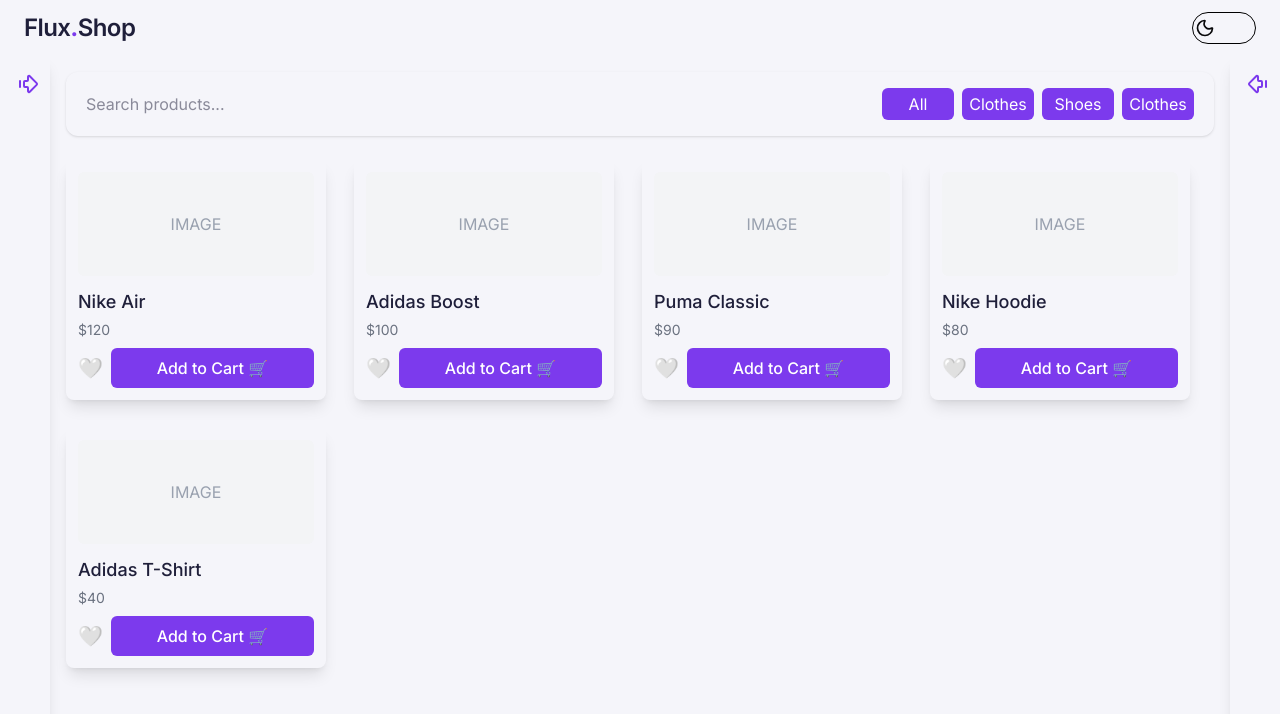
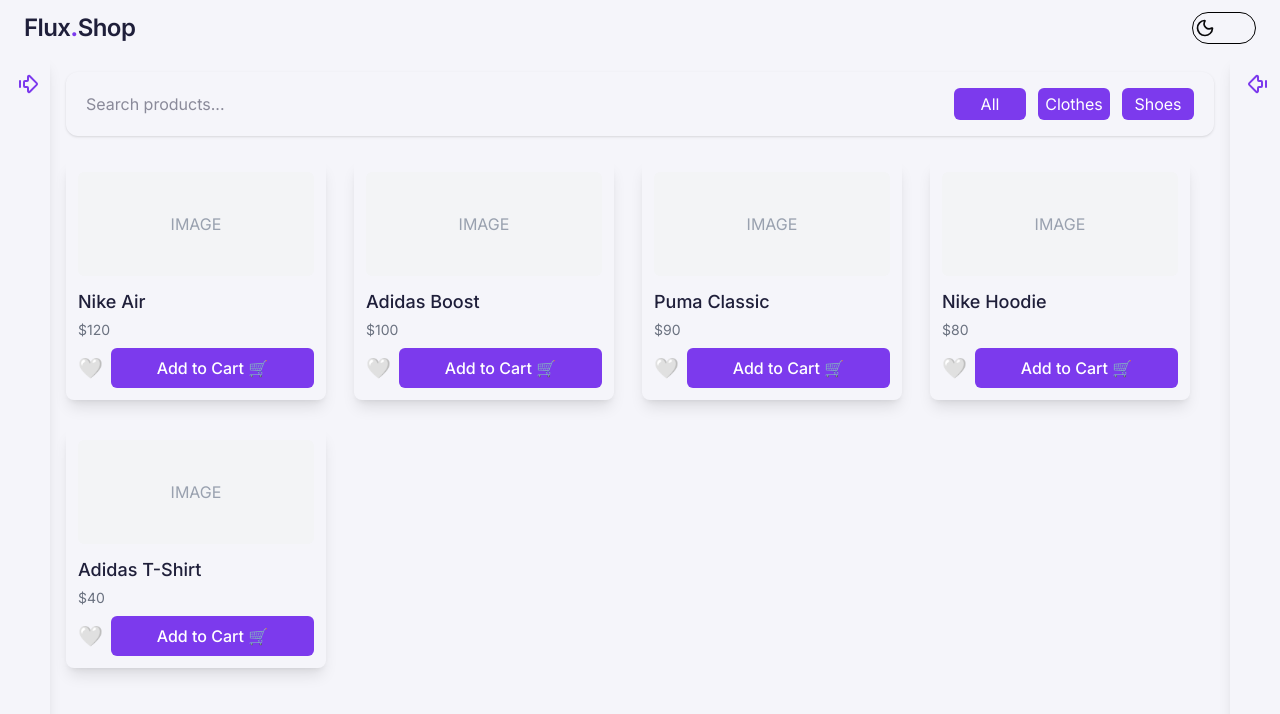
Before and after one commit to VladislavProhorov123/Shop-Zustand, a React (Vite) app: page / in a window 1280 px wide. Shown: the top 714 px of the page. Built offline with nearby package versions, Linux system fonts and the light colour scheme.

Commit message:
Update ProductsHeader Tabs

```diff
--- a/src/layout/LeftSidebar.tsx
+++ b/src/layout/LeftSidebar.tsx
@@ -1,32 +1,71 @@
-import { ArrowBigLeftDashIcon, ArrowBigRightDash } from 'lucide-react'
-import React from 'react'
+import { ArrowBigLeftDashIcon, ArrowBigRightDash } from "lucide-react";
+import React from "react";
+import {
+  useMaxPrice,
+  useMinPrice,
+  useMinRating,
+  useSelectedBrand,
+  useSetInStockOnly,
+  useSetMaxPrice,
+  useSetMinPrice,
+  useSetMinRating,
+  useSetSelectedBrand,
+  useShowInStockOnly,
+} from "../store/filter-store";
 
 interface LeftSidebarProps {
-  isOpen: boolean,
-  toggle: () => void
+  isOpen: boolean;
+  toggle: () => void;
 }
 
-export default function LeftSidebar({isOpen, toggle, brands, selectedBrand, setSelectedBrand}:LeftSidebarProps) {
+export default function LeftSidebar({ isOpen, toggle }: LeftSidebarProps) {
+  const selectedBrand = useSelectedBrand();
+  const setBrand = useSetSelectedBrand();
+
+  const minPrice = useMinPrice();
+  const setMinPrice = useSetMinPrice();
+
+  const maxPrice = useMaxPrice();
+  const setMaxPrice = useSetMaxPrice();
+
+  const minRating = useMinRating();
+  const setMinRating = useSetMinRating();
+
+  const showInStockOnly = useShowInStockOnly();
+  const setShowInStockOnly = useSetInStockOnly();
+
   return (
-    <aside className={`text-[var(--color-text-primary)] h-full
+    <aside
+      className={`text-[var(--color-text-primary)] h-full
     bg-[var(--color-bg-alt)]
     shadow-lg p-4 rounded-r-lg
-    transition-all duration-300 ${isOpen ? 'w-[220px]' : 'w-[50px]'} overflow-hidden`}>
+    transition-all duration-300 ${
+      isOpen ? "w-[220px]" : "w-[50px]"
+    } overflow-hidden`}
+    >
       {isOpen ? (
         <>
-        <p>LEFT SIDEBAR (FILTERS)</p>
-        <button onClick={toggle}><ArrowBigLeftDashIcon stroke="var(--color-accent)" /></button>
+          <p>LEFT SIDEBAR (FILTERS)</p>
+          <button onClick={toggle}>
+            <ArrowBigLeftDashIcon stroke="var(--color-accent)" />
+          </button>
 
-        {brands.map((brand) => (
-          <label key={brand} className='block cursor-pointer'>
-            <input type="radio" name='brand' value={brand} checked={selectedBrand === brand} onChange={() => setSelectedBrand(brand)} />
-            {brand}
-          </label>
-        ))}
+          {["All", "Nike", "Adidas", "Puma"].map((brand) => (
+            <label htmlFor="">
+              <input
+                type="radio"
+                checked={selectedBrand === brand}
+                onChange={() => setBrand(brand)}
+              />
+              {brand}
+            </label>
+          ))}
         </>
       ) : (
-        <button onClick={toggle}><ArrowBigRightDash stroke="var(--color-accent)" /></button>
+        <button onClick={toggle}>
+          <ArrowBigRightDash stroke="var(--color-accent)" />
+        </button>
       )}
     </aside>
-  )
+  );
 }
--- a/src/products/ProductsHeader.tsx
+++ b/src/products/ProductsHeader.tsx
@@ -1,12 +1,18 @@
 import React, { useState } from "react";
+import {
+  useCategory,
+  useSearchTerm,
+  useSetCategory,
+  useSetSearchTerm,
+} from "../store/filter-store";
 
-export default function ProductsHeader({
-  searchTerm,
-  setSearchTerm,
-  category,
-  setCategory,
-  categories,
-}) {
+export default function ProductsHeader() {
+  const searchTerm = useSearchTerm();
+  const setSearchTerm = useSetSearchTerm();
+
+  const category = useCategory();
+  const setCategory = useSetCategory();
+
   return (
     <div className="mb-6 flex items-center justify-between rounded-xl bg-[var(--color-bg-alt)] px-5 py-4 shadow-sm text-[var(--color-text-primary)]">
       <input
@@ -17,13 +23,13 @@
         placeholder="Search products..."
       />
 
-      <div className="flex gap-2">
-        {categories.map((cat) => (
+      <div className="flex gap-3">
+
+      {["All", "Clothes", "Shoes"].map((cat) => (
         <button
           className="bg-[var(--color-btn-bg)] hover:bg-purple-600 text-white w-18 h-8 rounded-md cursor-pointer"
           key={cat}
-            onClick={() => setCategory(cat)}
-          >
+          onClick={() => setCategory(cat)}>
           {cat}
         </button>
       ))}
--- a/src/products/ProductsList.tsx
+++ b/src/products/ProductsList.tsx
@@ -1,8 +1,26 @@
 import React, { useState } from "react";
 import ProductCard from "./ProductCard";
 import { product } from "../data/data";
+import { useFilterStore } from "../store/filter-store";
 
-export default function ProductsList({filteredProducts}) {
+export default function ProductsList() {
+  const {
+    searchTerm,
+    category,
+    selectedBrand,
+    minPrice,
+    maxPrice,
+    minRating,
+    showInStockOnly,
+  } = useFilterStore();
+
+  const filteredProducts = product
+    .filter((p) => category === "All" || p.category === category)
+    .filter((p) => p.title.toLowerCase().includes(searchTerm.toLowerCase()))
+    .filter((p) => selectedBrand === "All" || p.brand === selectedBrand)
+    .filter((p) => p.price >= minPrice && p.price <= maxPrice)
+    .filter((p) => p.rating >= minRating)
+    .filter((p) => !showInStockOnly || p.inStock);
 
   return (
     <div className="flex flex-wrap gap-7 ">
--- a/src/products/ProductsPage.tsx
+++ b/src/products/ProductsPage.tsx
@@ -4,28 +4,11 @@
 import { product } from "../data/data";
 
 export default function ProductsPage() {
-  const [searchTerm, setSearchTerm] = useState<string>("");
-  const [category, setCategory] = useState<string>("All");
-
-  const categories = ["All", "Clothes", "Shoes", "Clothes"];
-
-
-
-  const filteredProducts = product
-    .filter((p) => p.category === category || category === "All")
-    .filter((p) => p.title.toLowerCase().includes(searchTerm.toLowerCase()))
-
 
   return (
     <section className={`flex-1  flex flex-col p-4 `}>
-      <ProductsHeader
-        searchTerm={searchTerm}
-        setSearchTerm={setSearchTerm}
-        category={category}
-        setCategory={setCategory}
-        categories={categories}
-      />
-      <ProductsList filteredProducts={filteredProducts} />
+      <ProductsHeader/>
+      <ProductsList />
     </section>
   );
 }
--- a/src/store/filter-store.ts
+++ b/src/store/filter-store.ts
@@ -49,7 +49,7 @@
   resetFilters: () => set({ ...initialFilterState }),
 });
 
-const useFilterStore = create<IFilterState>()(
+export const useFilterStore = create<IFilterState>()(
   devtools(
     persist(filterStore, {
       name: "filter-storage",
@@ -64,6 +64,7 @@
 export const useCategory = () => useFilterStore((state) => state.category);
 export const useSetCategory = () =>
   useFilterStore((state) => state.setCategory);
+export const useSelectedBrand = () => useFilterStore((state) => state.selectedBrand);
 export const useSetSelectedBrand = () =>
   useFilterStore((state) => state.setSelectedBrand);
 export const useMinPrice = () => useFilterStore((state) => state.minPrice);
@@ -78,6 +79,6 @@
 export const useShowInStockOnly = () =>
   useFilterStore((state) => state.showInStockOnly);
 export const useSetInStockOnly = () =>
-  useFilterStore((state) => state.setInStockOnly);
+  useFilterStore((state) => state.setShowInStockOnly);
 export const useResetFilters = () =>
   useFilterStore((state) => state.resetFilters);
```
Lines whose indentation alone changed are shown as unchanged.
